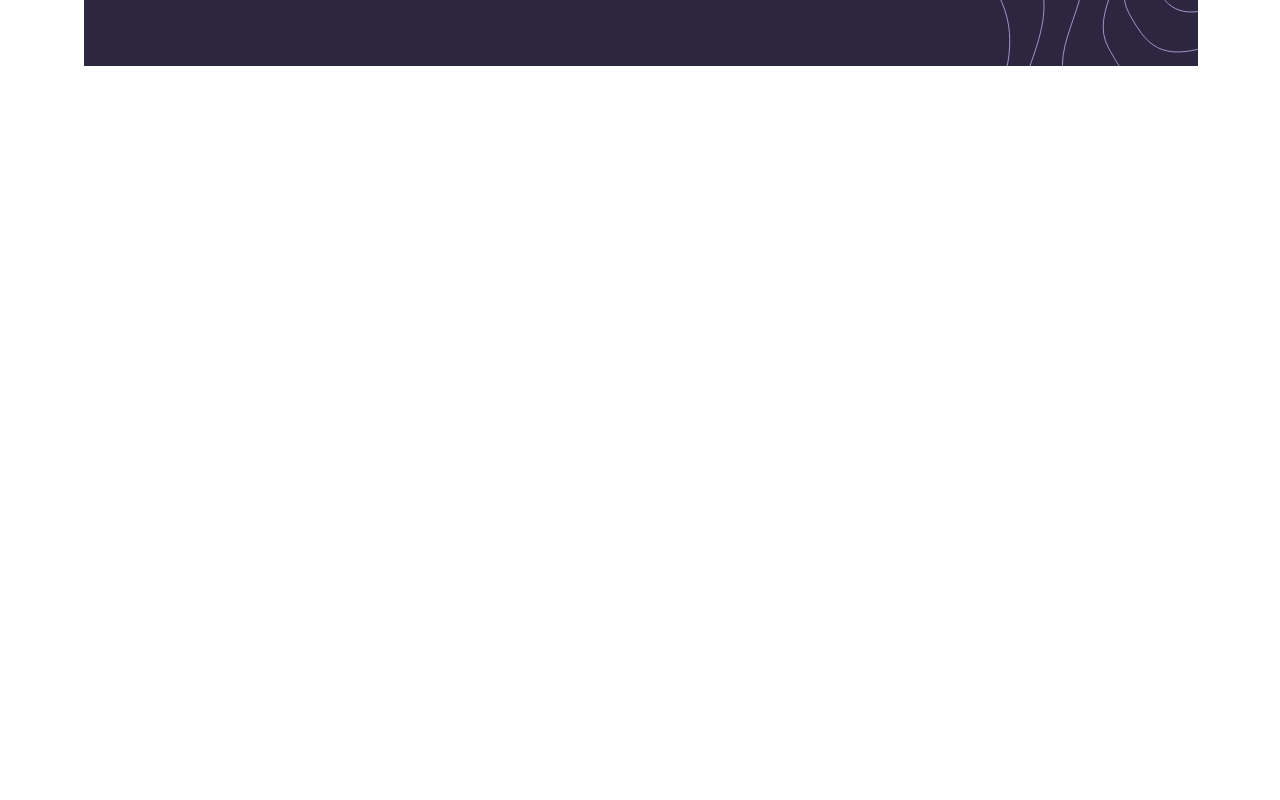
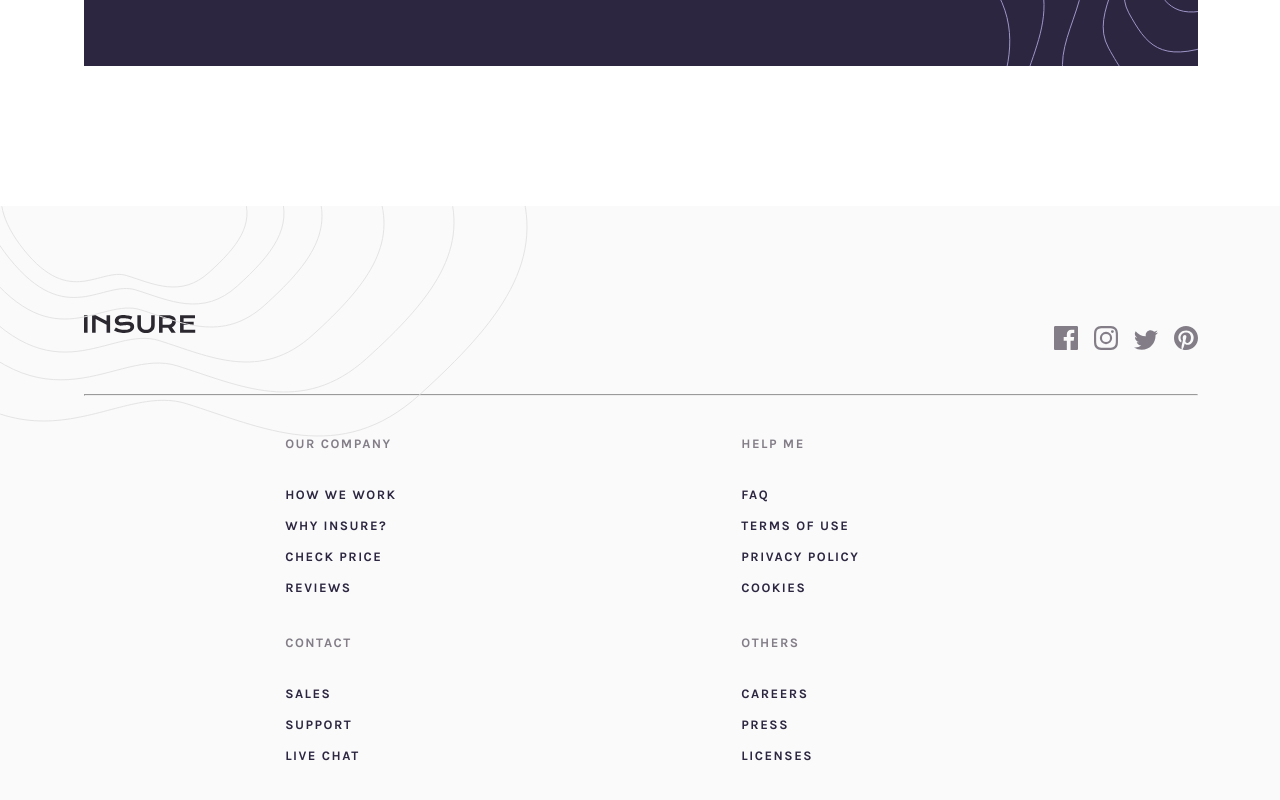
Before and after one commit to aryan2000sp/Insure_Webpage, a React (Create React App) app: page / in a window 1280 px wide. Shown: the part 2176-2976 px from the top of the page. Before the commit the page ends 2382 px from the top, so only its background shows below. Built offline with nearby package versions, Linux system fonts and the light colour scheme.

Commit message:
Added the footer section of the page.

```diff
--- a/src/App.js
+++ b/src/App.js
@@ -3,6 +3,7 @@ import Header from "./Components/Header";
 import UpperSection from "./Components/UpperSection";
 import MiddleSection from "./Components/MiddleSection";
 import LowerSection from "./Components/LowerSection";
+import Footer from "./Components/Footer";
 function App() {
   return (
     <>
@@ -10,6 +11,7 @@ function App() {
       <UpperSection />
       <MiddleSection />
       <LowerSection />
+      <Footer />
     </>
   );
 }
--- /dev/null
+++ b/src/Components/Footer.jsx
@@ -0,0 +1,55 @@
+import { ReactComponent as Logo } from "../images/logo.svg";
+import { ReactComponent as Facebook } from "../images/icon-facebook.svg";
+import { ReactComponent as Instagram } from "../images/icon-instagram.svg";
+import { ReactComponent as Twitter } from "../images/icon-twitter.svg";
+import { ReactComponent as Pinterest } from "../images/icon-pinterest.svg";
+const Footer = () => {
+  return (
+    <footer className="footer-section">
+      <div className="footer-section-title flex-col flex-col-ai-c">
+        <Logo className="logo" />
+        <div className="social-media">
+          <Facebook className="icon" />
+          <Instagram className="icon" />
+          <Twitter className="icon" />
+          <Pinterest className="icon" />
+        </div>
+      </div>
+      <hr className="footer-section-line" />
+
+      <div className="footer-section-main-info">
+        <div className="footer-section-row1 footer-section-row flex-col flex-col-ai-c">
+          <article className="col1 col">
+            <h1>OUR COMPANY</h1>
+            <h2>HOW WE WORK</h2>
+            <h2>WHY INSURE?</h2>
+            <h2>CHECK PRICE</h2>
+            <h2>REVIEWS</h2>
+          </article>
+          <article className="col2 col">
+            <h1>HELP ME</h1>
+            <h2>FAQ</h2>
+            <h2>TERMS OF USE</h2>
+            <h2>PRIVACY POLICY</h2>
+            <h2>COOKIES</h2>
+          </article>
+        </div>
+        <div className="footer-section-row2 footer-section-row flex-col flex-col-ai-c">
+          <article className="col1 col">
+            <h1>CONTACT</h1>
+            <h2>SALES</h2>
+            <h2>SUPPORT</h2>
+            <h2>LIVE CHAT</h2>
+          </article>
+          <article className="col2 col">
+            <h1>OTHERS</h1>
+            <h2>CAREERS</h2>
+            <h2>PRESS</h2>
+            <h2>LICENSES</h2>
+          </article>
+        </div>
+      </div>
+    </footer>
+  );
+};
+export default Footer;
--- /dev/null
+++ b/src/scss/_footer.scss
@@ -0,0 +1,116 @@
+.footer-section {
+  background-color: #fafafa;
+  padding: 5.5rem 1.5rem;
+  position: relative;
+  &::before {
+    content: "";
+    // display: block;
+    background-image: url("../images/bg-pattern-footer-mobile.svg");
+    position: absolute;
+    background-repeat: no-repeat;
+    background-position: left top;
+    top: 0;
+    left: 0;
+    height: 100%;
+    width: 100%;
+  }
+  &-title {
+    margin-bottom: 2.5rem;
+    .social-media {
+      margin-top: 2rem;
+      .icon {
+        &:not(:last-child) {
+          margin-right: 1rem;
+        }
+        > path:hover {
+          fill: #2c2830;
+        }
+      }
+    }
+  }
+
+  &-line {
+    background: #dadada;
+    height: 1px;
+    width: 100%;
+  }
+
+  &-row {
+    .col {
+      width: 15.9375rem;
+      margin-top: 2.5rem;
+      > h1 {
+        color: #837d88;
+        margin-bottom: 2.25rem;
+        font-family: Karla, sans-serif;
+        font-size: 0.8125rem;
+        font-style: normal;
+        font-weight: 700;
+        line-height: 0.9375rem;
+        letter-spacing: 1.5px;
+        text-align: center;
+      }
+
+      > h2 {
+        color: #2d2641;
+        font-family: Karla, sans-serif;
+        font-size: 0.8125rem;
+        font-style: normal;
+        font-weight: 700;
+        line-height: 0.9375rem;
+        letter-spacing: 1.5px;
+        text-align: center;
+
+        &:not(:last-child) {
+          margin-bottom: 1rem;
+        }
+      }
+    }
+  }
+}
+
+// Media queries
+
+// For width 900px and above
+@include breakpoint-up(large) {
+  .footer-section {
+    padding-right: 5.15625rem;
+    padding-left: 5.25rem;
+    &::before {
+      width: 50%;
+      background-image: url("../images/bg-pattern-footer-desktop.svg");
+    }
+    &-title {
+      flex-direction: row;
+      justify-content: space-between;
+    }
+
+    &-row {
+      flex-direction: row;
+      justify-content: space-evenly;
+      .col {
+        > h1 {
+          text-align: left;
+        }
+        > h2 {
+          text-align: left;
+        }
+      }
+    }
+  }
+}
+
+// For width 1300px and above
+@include breakpoint-up(x-large) {
+  .footer-section {
+    padding-left: 10.5rem;
+    padding-right: 10.3125rem;
+
+    &-main-info {
+      display: flex;
+      flex-direction: row;
+      align-items: flex-start;
+      justify-content: flex-start;
+    }
+  }
+}
--- a/src/scss/main.scss
+++ b/src/scss/main.scss
@@ -4,3 +4,4 @@
 @import "_upper_section.scss";
 @import "_middle_section.scss";
 @import "_lower_section.scss";
+@import "_footer.scss";
```
